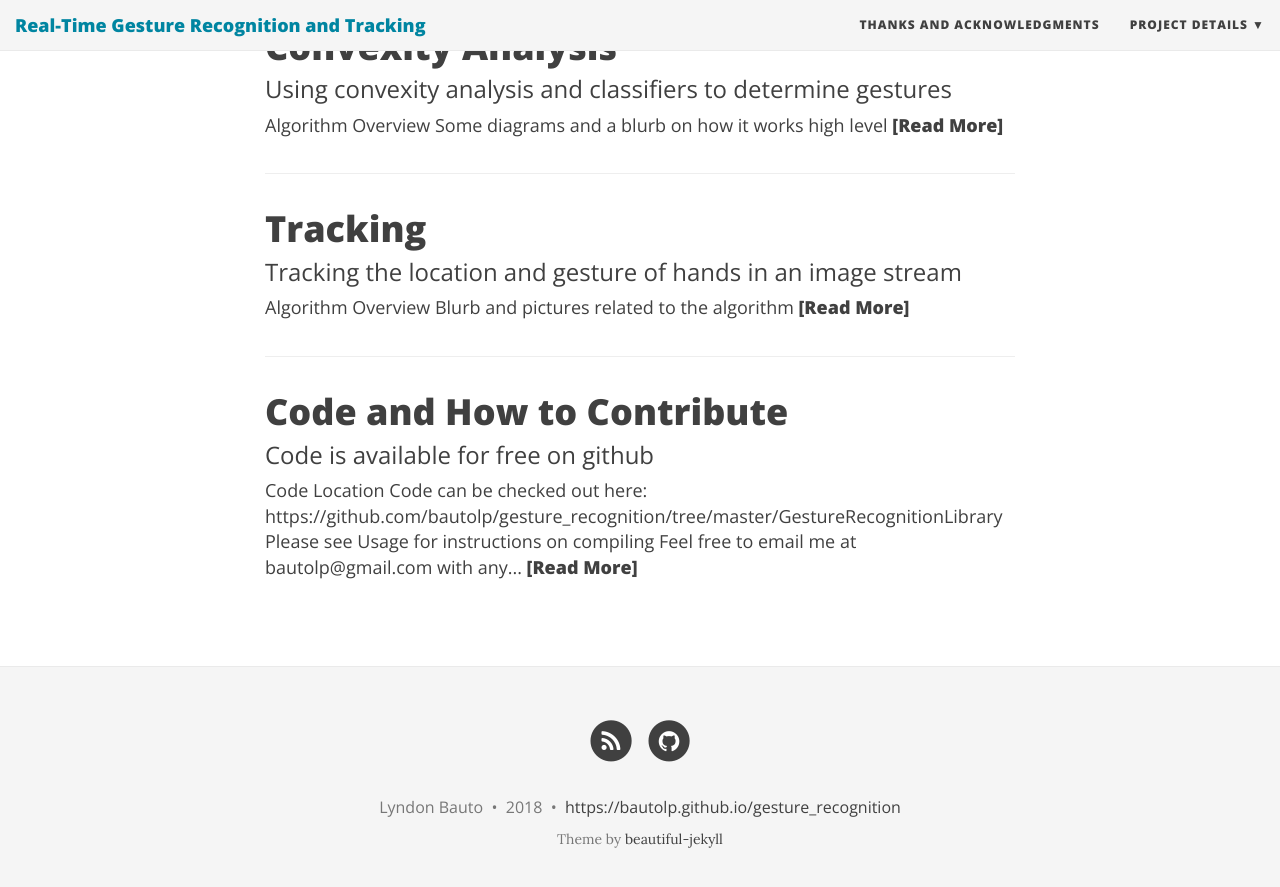
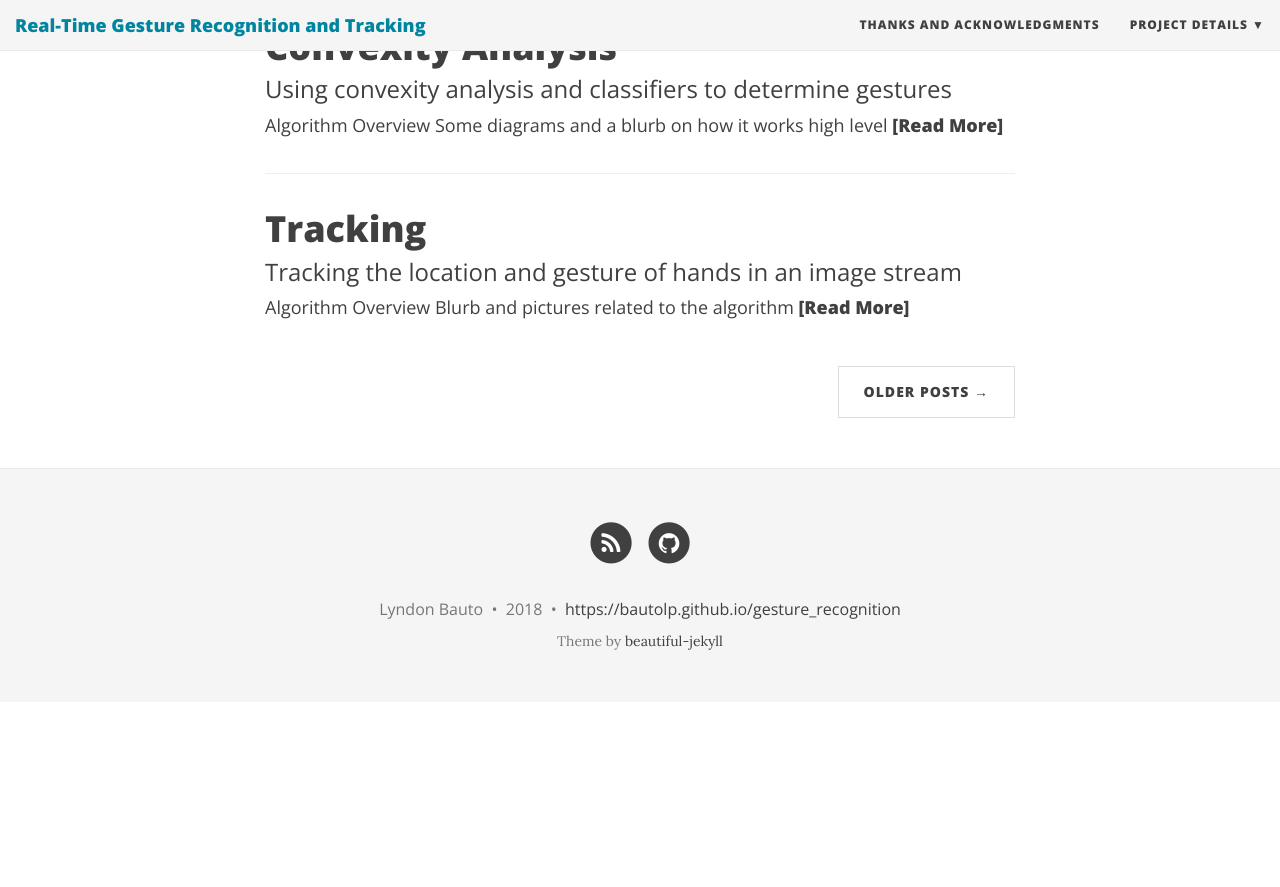
Before and after one commit to bautolp/gesture_recognition, a Jekyll site: the page built from index.html, in a window 1280 px wide and 900 px high, scrolled down 1635 px. Shown: the top 887 px of the window. Built offline with Jekyll 4.4.1, drawn with Linux system fonts in a browser that asks for light colours; nearby versions of some CDN libraries; the list of posts is cut into pages by our own code; after the commit the page ends 2337 px from its top, so only the background shows below that.

Commit message:
paginate

```diff
--- a/_config.yml
+++ b/_config.yml
@@ -115,7 +115,7 @@
 markdown: kramdown
 highlighter: rouge
 permalink: /:year-:month-:day-:title/
-paginate: 10
+paginate: 5
 
 kramdown:
   input: GFM
```
